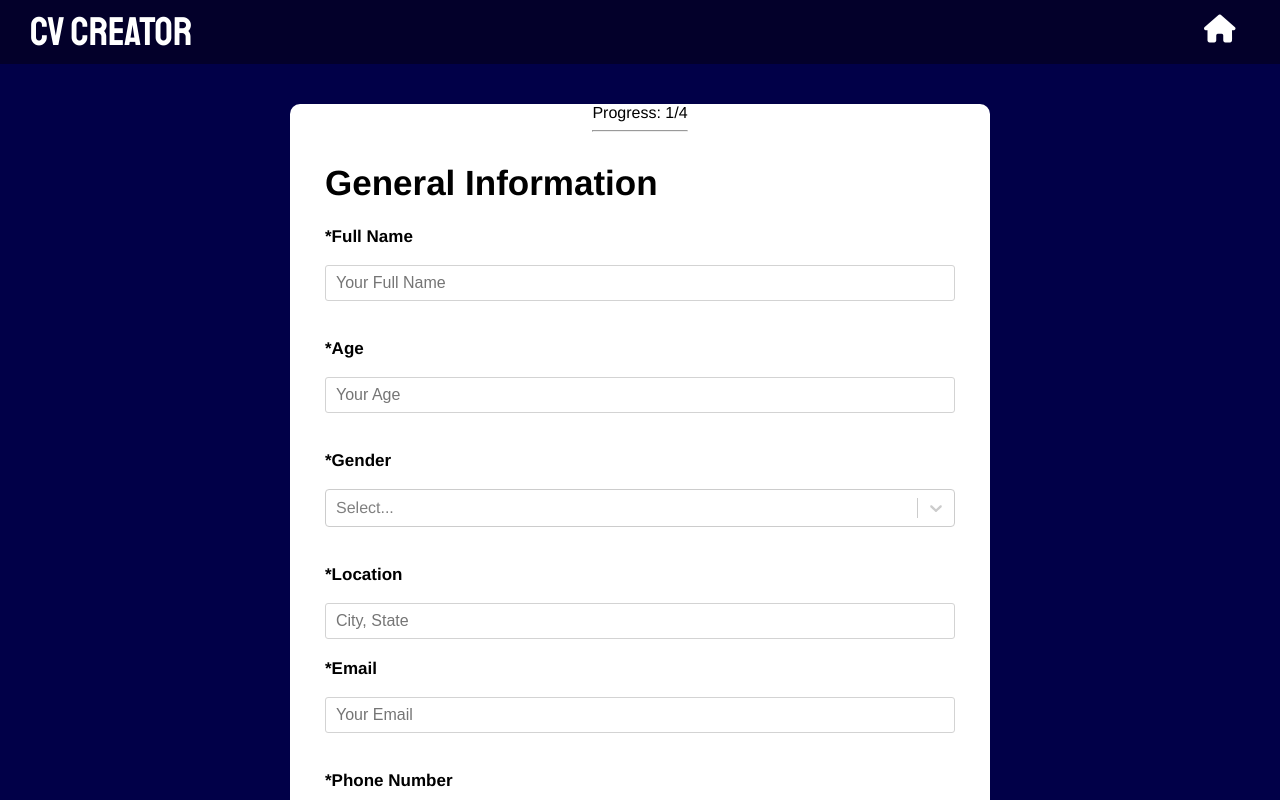
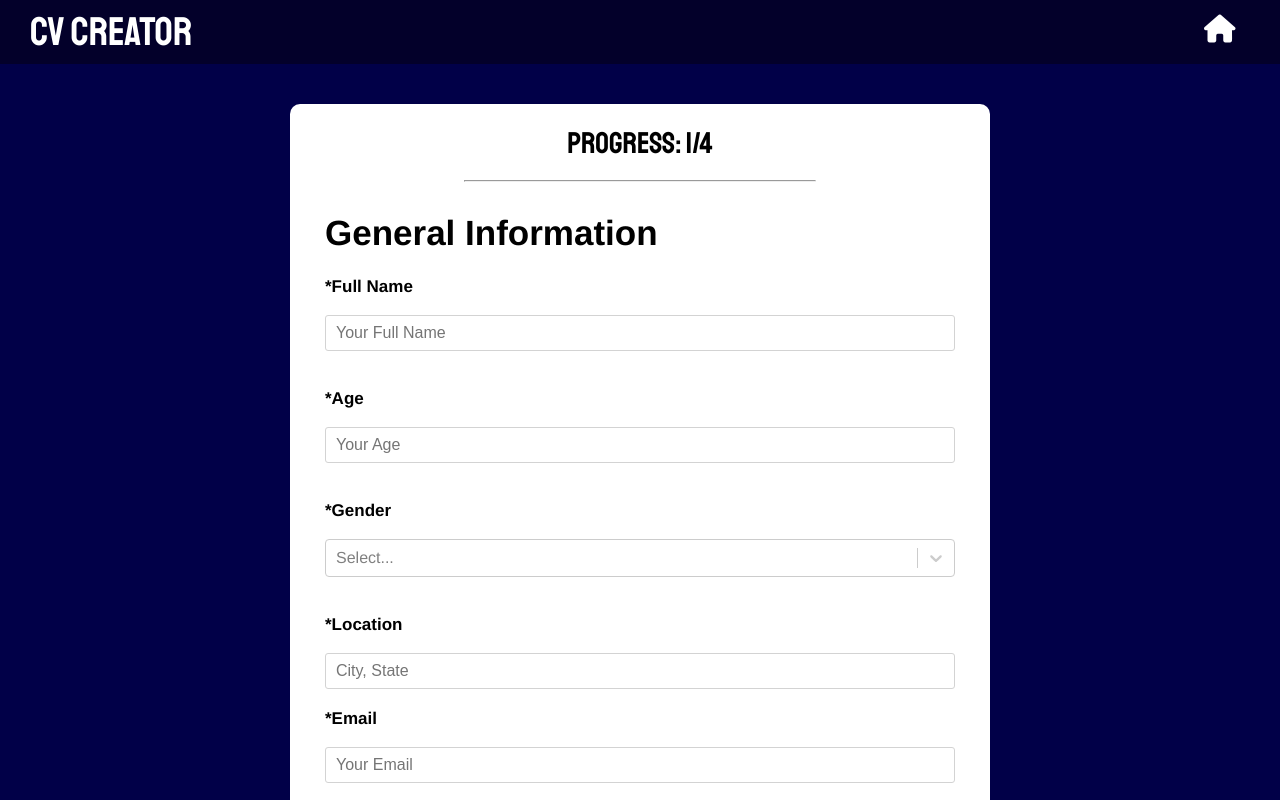
Before and after one commit to thiago-porto25/cv-project, a React (Create React App) app: page / in a window 1280 px wide. Both pictures are taken after a click on the button "New CV". Shown: the top 800 px of the page. Built offline with nearby package versions, Linux system fonts and the light colour scheme.

Commit message:
finish styling the progress component

```diff
--- a/src/components/ProgressBar/index.js
+++ b/src/components/ProgressBar/index.js
@@ -1,17 +1,11 @@
 import React from 'react'
-import { Bar, Container, Item, Text, Line } from './styles/ProgressBar'
+import { Container, Text, Line } from './styles/ProgressBar'
 
 export default function ProgressBar({ progress }) {
   return (
     <Container>
       <Text>Progress: {progress}/4</Text>
       <Line />
-      <Bar progress={progress}>
-        <Item />
-        <Item />
-        <Item />
-        <Item />
-      </Bar>
     </Container>
   )
 }
--- a/src/components/ProgressBar/styles/ProgressBar.js
+++ b/src/components/ProgressBar/styles/ProgressBar.js
@@ -1,11 +1,20 @@
 import styled from 'styled-components'
 
-export const Bar = styled.div``
+export const Container = styled.div`
+  display: flex;
+  flex-direction: column;
+  align-items: center;
+  width: 100%;
+`
 
-export const Container = styled.div``
+export const Line = styled.hr`
+  color: #dddddd;
+  width: 50%;
+`
 
-export const Item = styled.div``
-
-export const Line = styled.hr``
-
-export const Text = styled.div``
+export const Text = styled.p`
+  font-family: 'Staatliches', sans-serif;
+  font-size: 30px;
+  margin-top: 20px;
+  margin-bottom: 10px;
+`
```
